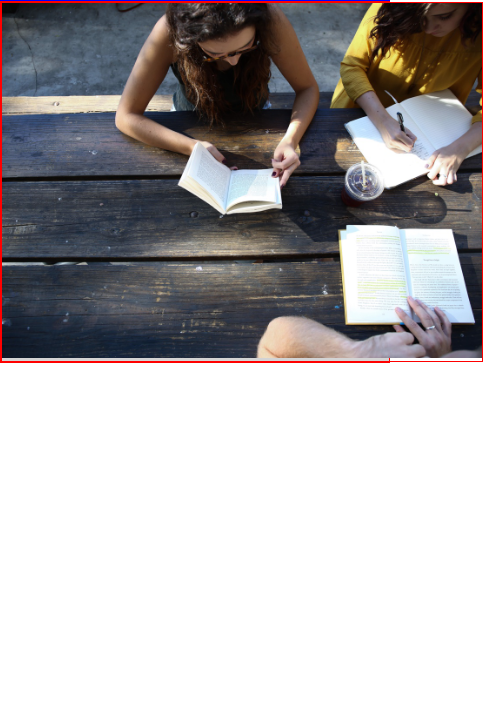
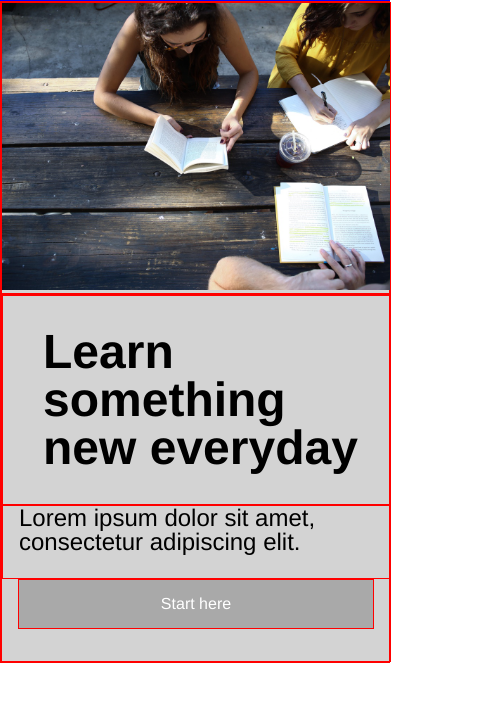
Before and after one commit to henkelst/colmaracademy, a plain HTML site: page index.html in a window 390 px wide. Shown: the part 68-770 px from the top of the page, 483 px wide, since content can reach past the window. Drawn offline with Linux system fonts and the light colour scheme.

Commit message:
add  changes in html and css for banner one.

```diff
--- a/index.html
+++ b/index.html
@@ -44,6 +44,20 @@
       <div class="image-container">
         <img src="resources/images/banner.jpg" alt="reading books on table">
       </div>
+      <div class="text-container">
+        <div class="line" id="learn">
+          <h1>Learn something</h1>
+          <h1>new everyday</h1>
+        </div>
+        <div class="latin">
+          <h2>Lorem ipsum dolor sit amet,</h2>
+          <h2>consectetur adipiscing elit.</h2>
+        </div>
+        <div class="button">
+          <p>Start here</p>
+        </div>
+
+      </div>
 
     </div>
   </body>
--- a/resources/css/style.css
+++ b/resources/css/style.css
@@ -52,7 +52,10 @@ nav{
 /* first banner */
 .banner-one{
   background-color: lightgray;
+  display: flex;
 }
+
+/* image styling on first banner, leftside on desktop  */
 .banner-one .image-container{
   width: 60%;
   padding: 2rem 1.5rem;
@@ -61,17 +64,51 @@ nav{
   max-width: 100%;
 }
 
+/* text styling on first banner, rightside on desktop  */
+.banner-one .text-container{
+  width: 40%;
+  display: flex;
+  flex-direction: column;
+  justify-content: center;
+}
+.text-container .line h1{
+  padding-left: 1.5rem;
+  font-size: 3rem;
+  font-weight: bold;
+}
+
  /* adapt banner for mobile */
 @media only screen and (max-width: 480px){
   .banner-one {
+    display: block;
     padding: 0rem;
   }
   .banner-one .image-container{
-    width: 30rem;
+    width:  100%;
     padding: 0rem;
   }
-  .banner-one .image-container img{
-    max-width: 100%;
+.banner-one .text-container{
+    width:  100%;
+    padding: 0rem;
   }
-
+.banner-one .text-container .line {
+  font-size: 2rem;
+  font-weight: bold;
+  padding: 2rem 1rem;
 }
+.banner-one .text-container .latin{
+  font-size: 1.5rem;
+  padding-left: 1rem;
+  padding-bottom: 1.5rem;
+}
+.banner-one .text-container .button{
+  margin-left: 1rem;
+  margin-right: 1rem;
+  margin-bottom: 2rem;
+  padding-top: 1rem;
+  padding-bottom: 1rem;
+  text-align: center;
+  color: white;
+  background-color: darkgray;
+}
+}
```
